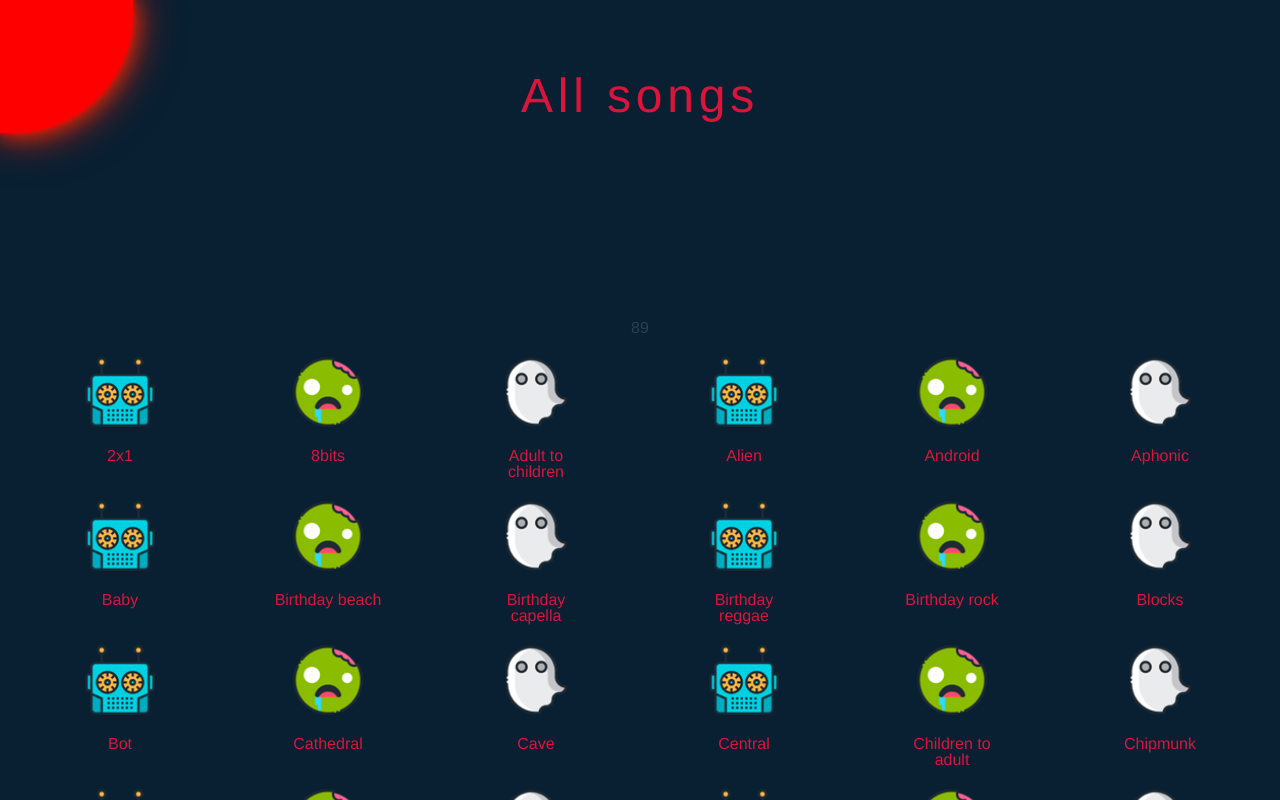
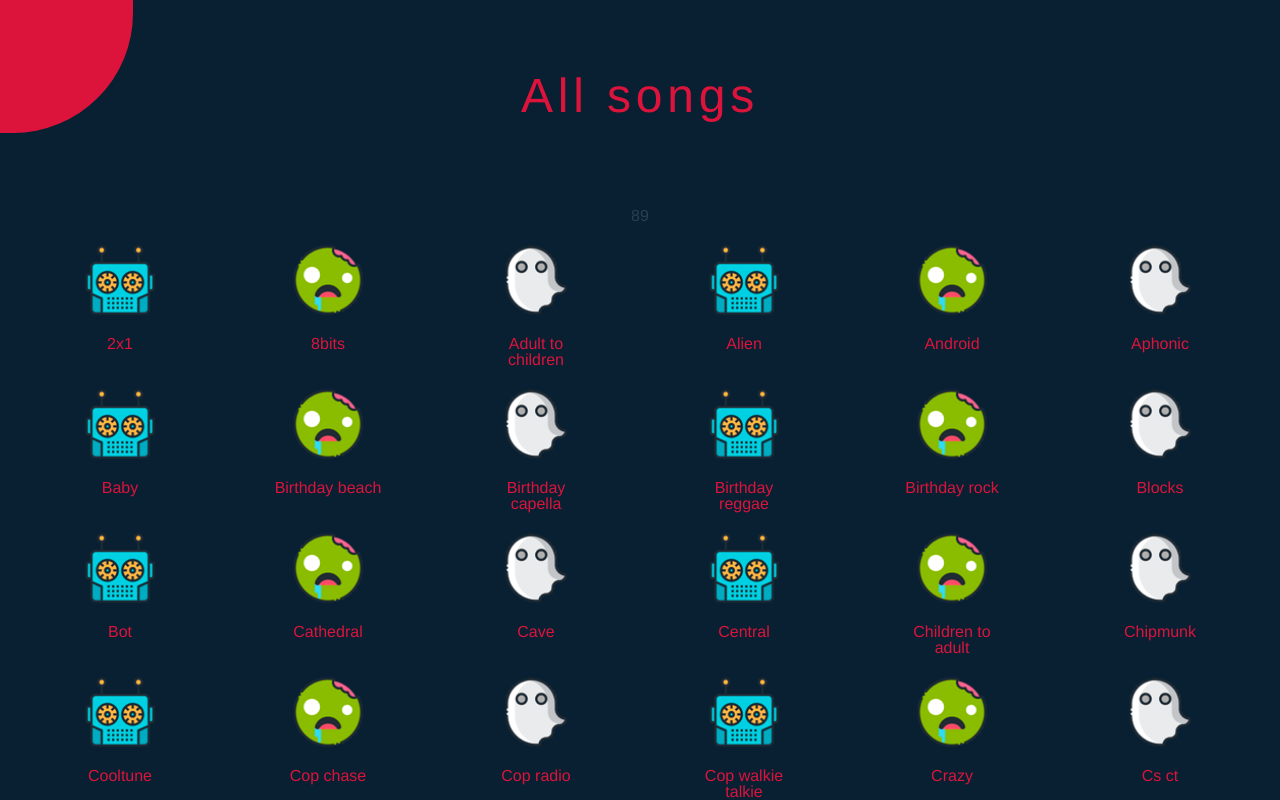
Before and after one commit to shd8/evolmind-voices, a Vue app in the folder evolmind-voices/: page / in a window 1280 px wide. Shown: the top 800 px of the page. Built offline with nearby package versions, Linux system fonts and the light colour scheme.

Commit message:
Add cursor pointer to Category options selection

```diff
--- a/evolmind-voices/src/App.vue
+++ b/evolmind-voices/src/App.vue
@@ -113,7 +113,7 @@
 }
 
 .container {
-  padding-top: 8em;
+  padding-top: 1em;
 }
 
 html {
--- a/evolmind-voices/src/components/Header.vue
+++ b/evolmind-voices/src/components/Header.vue
@@ -288,6 +288,7 @@
   padding: 0.5em;
 
   span {
+    cursor: pointer;
     font-family: Avenir, Helvetica, Arial, sans-serif;
     padding-bottom: 0.3em;
     background-image: linear-gradient(
```
